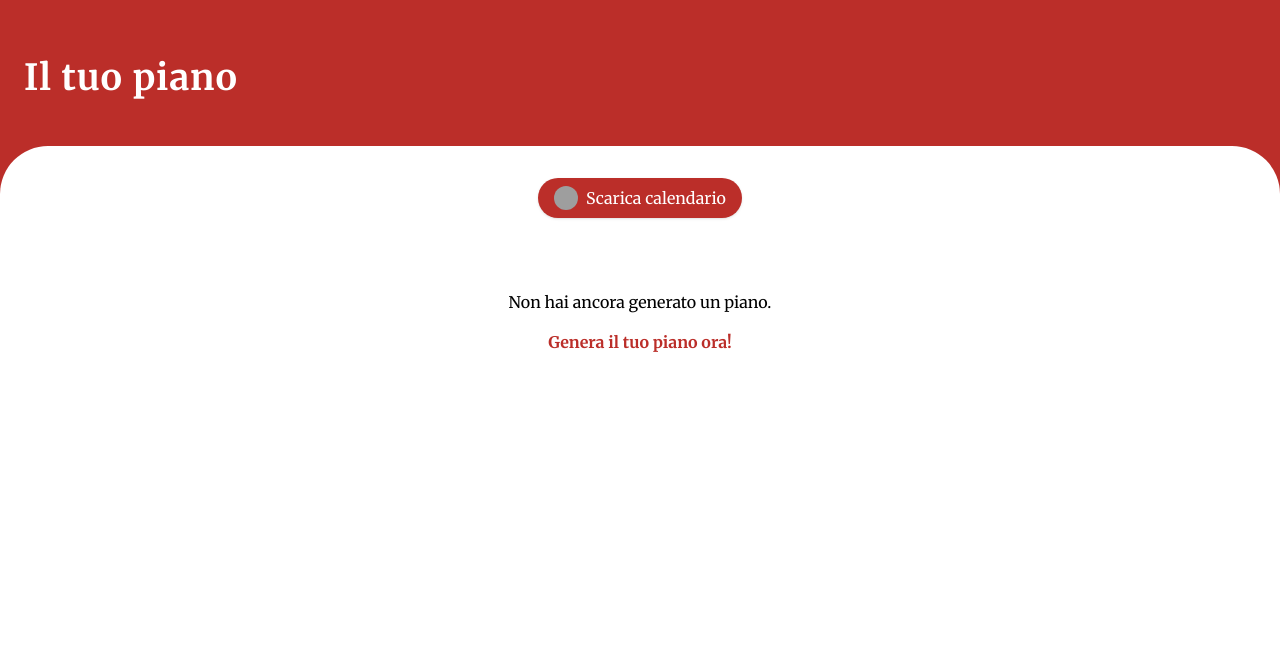
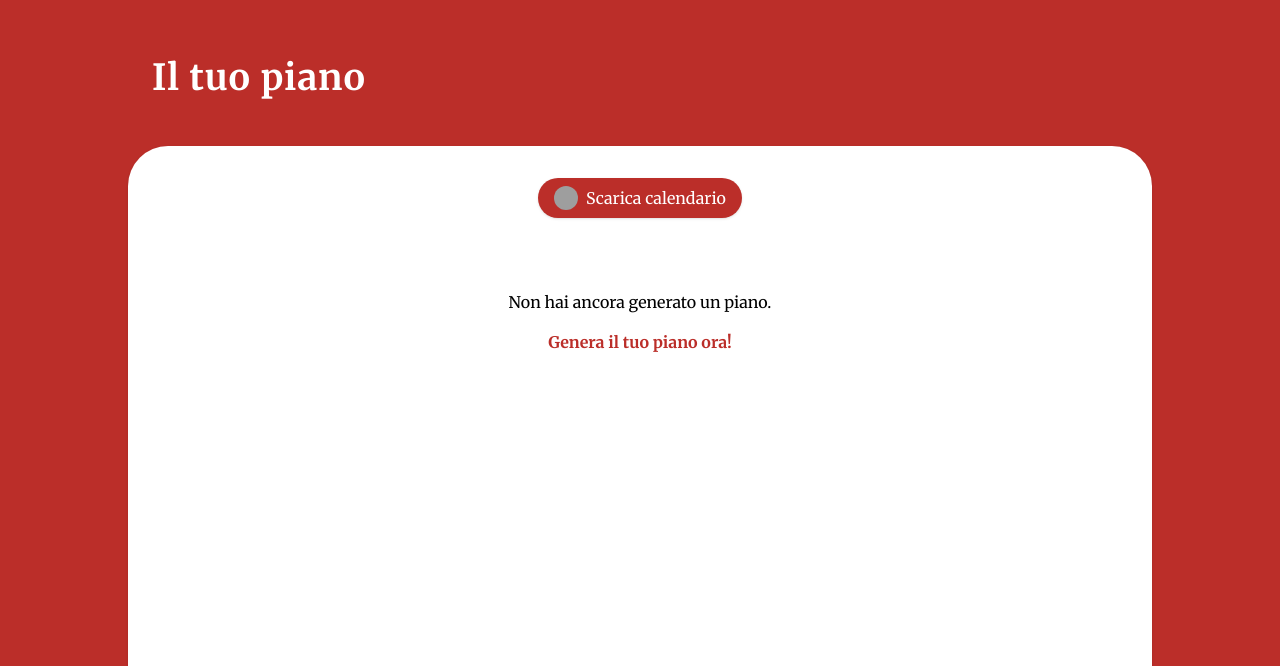
Before and after one commit to fairlycodeparents/AlmaSpot, a Vue app in the folder client/: page /plan in a window 1280 px wide. Shown: the part 134-800 px from the top of the page. Built offline with nearby package versions, Linux system fonts and the light colour scheme; grey boxes are pictures that could not be loaded.

Commit message:
fix(ui): improve layout and styling in PlanView and ScheduleCard components

```diff
--- a/client/src/components/ScheduleCard.vue
+++ b/client/src/components/ScheduleCard.vue
@@ -24,7 +24,7 @@ defineProps<ScheduleCardConfig>();
     </div>
 
     <div
-      class="bg-base-grey rounded-2xl p-6 w-full flex flex-col justify-center shadow-sm"
+      class="bg-base-grey rounded-card p-6 w-full flex flex-col justify-center shadow-sm"
     >
       <h4 class="text-2xl font-bold text-base-text mb-1 leading-tight">
         {{ roomName }}
--- a/client/src/views/PlanView.vue
+++ b/client/src/views/PlanView.vue
@@ -92,21 +92,23 @@ onBeforeRouteLeave((to) => {
 </script>
 
 <template>
-  <div class="min-h-screen bg-brand flex flex-col">
+  <div class="min-h-screen bg-brand flex flex-col items-center">
     <header
-      class="h-[35vh] min-h-62.5 px-6 pb-12 shrink-0 flex flex-col justify-end"
+      class="h-[35vh] min-h-62.5 px-6 pb-12 shrink-0 flex flex-col justify-end max-w-app w-full"
     >
       <h1 class="text-brand-text font-bold tracking-wide text-4xl">
         Il tuo piano
       </h1>
     </header>
 
-    <main class="flex-1 bg-base-background rounded-t-[3rem] relative">
+    <main
+      class="flex-1 bg-base-background max-w-app mx-auto rounded-t-sheet relative w-full shadow-sm"
+    >
       <div class="w-full max-w-lg mx-auto flex flex-col px-6 py-8 pb-32">
-        <div class="flex gap-4 mb-6 w-full flex-row justify-center">
+        <div class="flex mb-6 justify-center">
           <Button
             :action="handleExportCalendar"
-            :label="'Scarica calendario'"
+            label="Scarica calendario"
             :icon="{ src: '/icons/calendar.svg', alt: 'Calendar' }"
             :is-full-width="false"
             :isIconRight="false"
```
